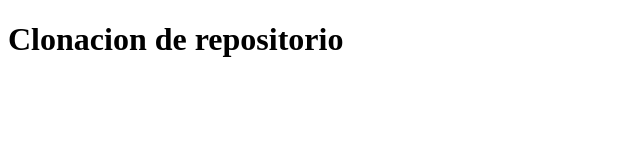
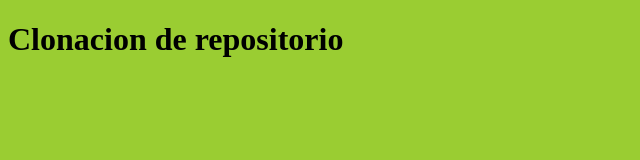
Before and after one commit to ElvisDavis/practicaClonarRepositorio, a plain HTML site: page index.html in a window 1280 px wide. Shown: the whole page, without its empty margins (0-640 px from the left). Drawn offline with Linux system fonts and the light colour scheme.

Commit message:
integrano color a la web

```diff
--- /dev/null
+++ b/estilos/estiilos.css
@@ -0,0 +1,3 @@
+body{
+    background: yellowgreen;
+}
--- a/index.html
+++ b/index.html
@@ -4,6 +4,7 @@
     <meta charset="UTF-8">
     <meta http-equiv="X-UA-Compatible" content="IE=edge">
     <meta name="viewport" content="width=device-width, initial-scale=1.0">
+    <link rel="stylesheet" href="estilos/estiilos.css">
     <title>Document</title>
 </head>
 <body>
```
